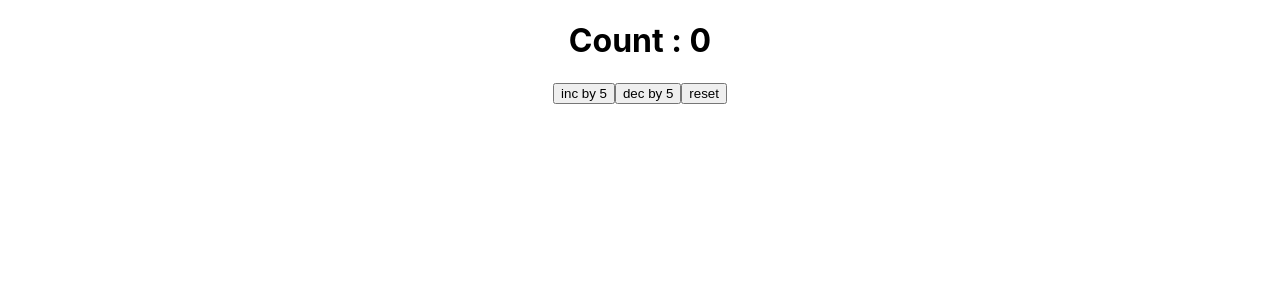
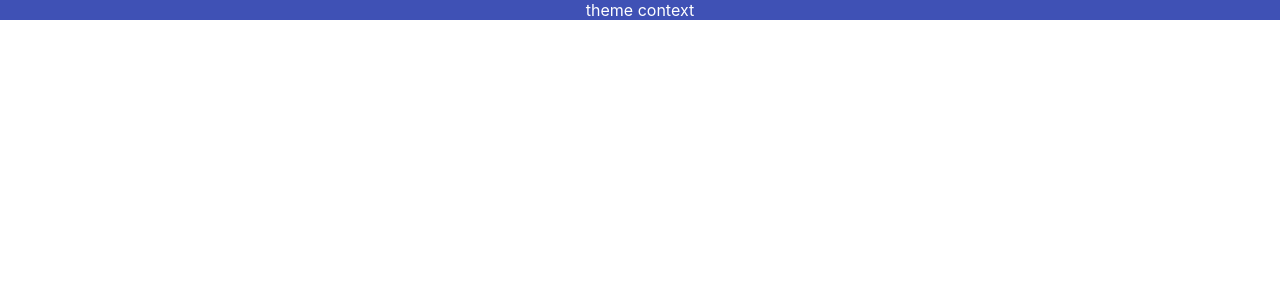
Before and after one commit to hcsoylu/react-with-ts, a React (Create React App) app: page / in a window 1280 px wide. Shown: the top 300 px of the page. Built offline with nearby package versions, Linux system fonts and the light colour scheme.

Commit message:
useContext hook with type

```diff
--- a/src/App.tsx
+++ b/src/App.tsx
@@ -1,10 +1,13 @@
 import "./App.css";
-import Counter from "./components/state/Counter";
+import Box from "./components/context/Box";
+import { ThemeContextProvider } from "./components/context/ThemeContext";
 
 function App() {
   return (
     <div className="App">
-      <Counter />
+      <ThemeContextProvider>
+        <Box />
+      </ThemeContextProvider>
     </div>
   );
 }
--- /dev/null
+++ b/src/components/context/Box.tsx
@@ -0,0 +1,14 @@
+import { useContext } from "react";
+import { ThemeContext } from "./ThemeContext";
+
+const Box = () => {
+  const theme = useContext(ThemeContext);
+
+  return (
+    <div style={{ background: theme.primary.main, color: theme.primary.text }}>
+      theme context
+    </div>
+  );
+};
+
+export default Box;
--- /dev/null
+++ b/src/components/context/ThemeContext.tsx
@@ -0,0 +1,16 @@
+import { createContext } from "react";
+import { theme } from "./theme";
+
+type ThemeContextProviderProps = {
+  children: React.ReactNode;
+};
+
+export const ThemeContext = createContext(theme);
+
+export const ThemeContextProvider = ({
+  children,
+}: ThemeContextProviderProps) => {
+  return (
+    <ThemeContext.Provider value={theme}>{children}</ThemeContext.Provider>
+  );
+};
--- /dev/null
+++ b/src/components/context/theme.ts
@@ -0,0 +1,10 @@
+export const theme = {
+  primary: {
+    main: "#3f51b5",
+    text: "#fff",
+  },
+  secondary: {
+    main: "#f50057",
+    text: "#fff",
+  },
+};
```
